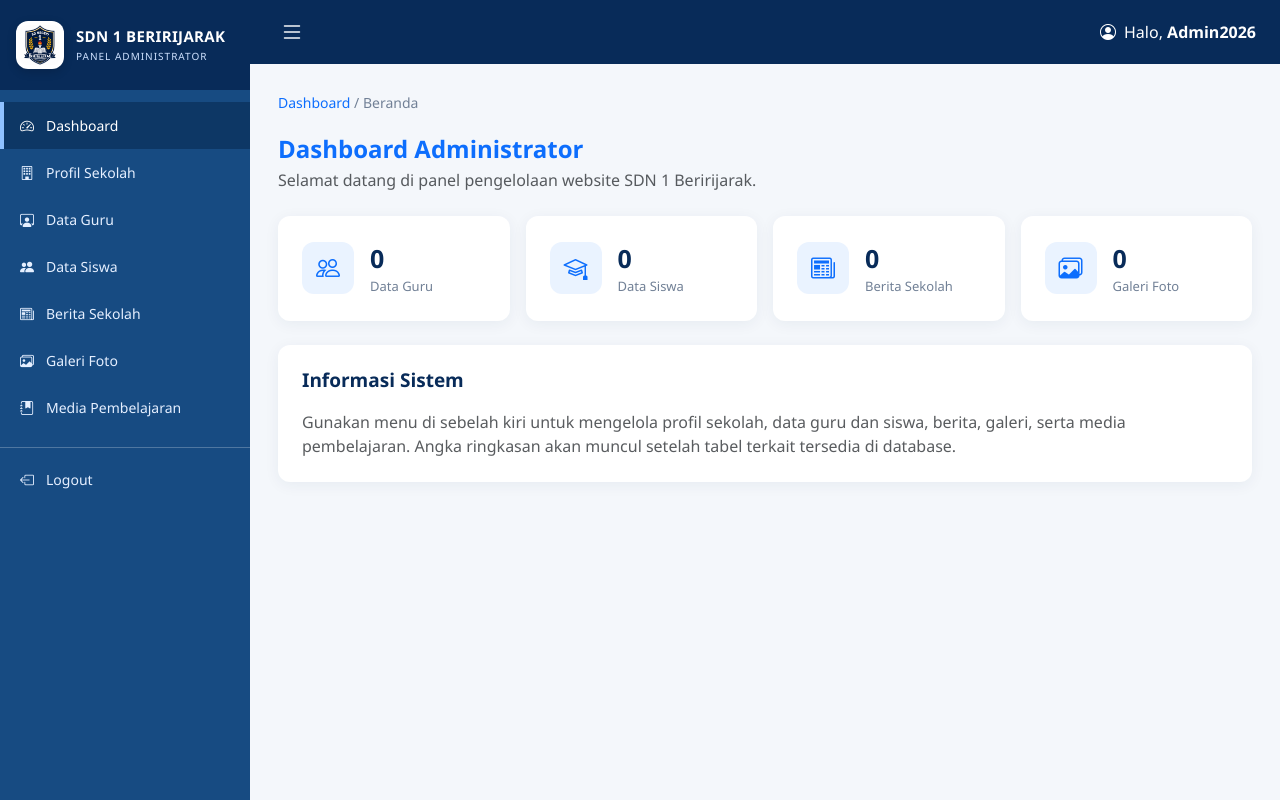
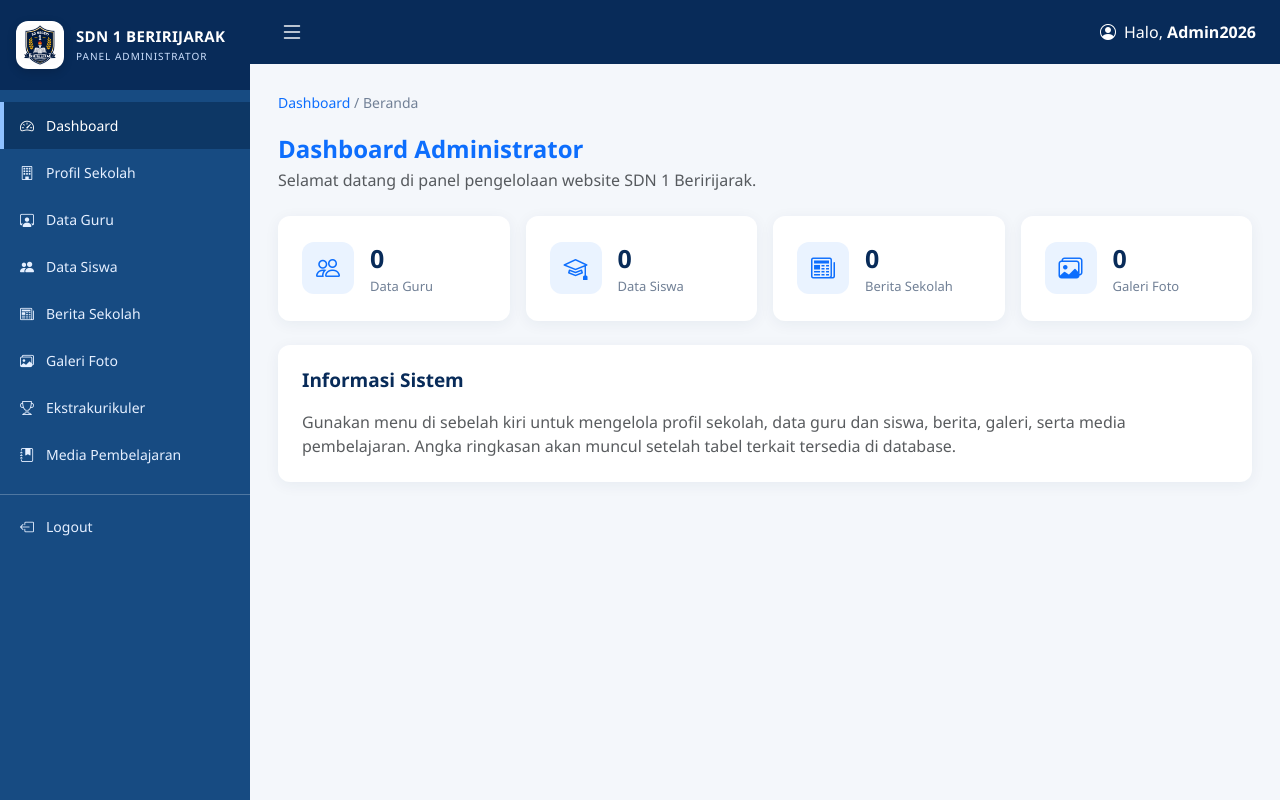
Before and after one commit to rialatifa72-coder/website-sdn1-beririjarak, a PHP site: page /dashboard_admin.php in a window 1280 px wide. Run offline with PHP 8.4, Linux system fonts and the light colour scheme; a user stored in the database is signed in; data that the repository does not hold is empty.

Commit message:
Add extracurricular menu to admin dashboard

```diff
--- a/dashboard_admin.php
+++ b/dashboard_admin.php
@@ -7,7 +7,7 @@ if (!isset($_SESSION["username"])) {
 require_once __DIR__ . "/koneksi.php";
 
 $namaAdmin = $_SESSION["username"];
-$allowedPages = ["beranda", "profil", "guru", "siswa", "berita", "galeri", "media"];
+$allowedPages = ["beranda", "profil", "guru", "siswa", "berita", "galeri", "ekstrakurikuler", "media"];
 $page = $_GET["page"] ?? "beranda";
 if (!in_array($page, $allowedPages, true)) {
     $page = "beranda";
@@ -80,6 +80,7 @@ body{margin:0;font-family:'Segoe UI',Tahoma,sans-serif;background:var(--bg);colo
         <li class="<?= $page === "siswa" ? "active" : "" ?>"><a href="admin/data_siswa.php"><i class="bi bi-people-fill"></i>Data Siswa</a></li>
         <li class="<?= $page === "berita" ? "active" : "" ?>"><a href="admin/data_berita.php"><i class="bi bi-newspaper"></i>Berita Sekolah</a></li>
         <li class="<?= $page === "galeri" ? "active" : "" ?>"><a href="admin/data_galeri.php"><i class="bi bi-images"></i>Galeri Foto</a></li>
+        <li class="<?= $page === "ekstrakurikuler" ? "active" : "" ?>"><a href="dashboard_admin.php?page=ekstrakurikuler"><i class="bi bi-trophy"></i>Ekstrakurikuler</a></li>
         <li class="<?= $page === "media" ? "active" : "" ?>"><a href="dashboard_admin.php?page=media"><i class="bi bi-journal-bookmark-fill"></i>Media Pembelajaran</a></li>
         <li class="mt-3 pt-2 border-top border-light border-opacity-25"><a href="logout.php"><i class="bi bi-box-arrow-left"></i>Logout</a></li>
     </ul>
@@ -104,8 +105,8 @@ body{margin:0;font-family:'Segoe UI',Tahoma,sans-serif;background:var(--bg);colo
             <div class="card-custom"><h5 class="card-title-custom">Pengelolaan Profil Sekolah</h5><p class="text-muted mb-0">Bagian ini disiapkan untuk pengelolaan informasi umum, sambutan kepala sekolah, visi dan misi, serta fasilitas SDN 1 Beririjarak.</p></div>
         <?php else: ?>
             <?php
-            $titles = ["guru"=>"Data Guru","siswa"=>"Data Siswa","berita"=>"Berita Sekolah","galeri"=>"Galeri Foto","media"=>"Media Pembelajaran"];
-            $descriptions = ["guru"=>"Kelola informasi guru dan tenaga kependidikan.","siswa"=>"Kelola data peserta didik SDN 1 Beririjarak.","berita"=>"Kelola berita, kegiatan, dan pengumuman sekolah.","galeri"=>"Kelola dokumentasi foto kegiatan sekolah.","media"=>"Kelola materi, video pembelajaran, dan latihan soal."];
+            $titles = ["guru"=>"Data Guru","siswa"=>"Data Siswa","berita"=>"Berita Sekolah","galeri"=>"Galeri Foto","ekstrakurikuler"=>"Ekstrakurikuler","media"=>"Media Pembelajaran"];
+            $descriptions = ["guru"=>"Kelola informasi guru dan tenaga kependidikan.","siswa"=>"Kelola data peserta didik SDN 1 Beririjarak.","berita"=>"Kelola berita, kegiatan, dan pengumuman sekolah.","galeri"=>"Kelola dokumentasi foto kegiatan sekolah.","ekstrakurikuler"=>"Kelola informasi kegiatan ekstrakurikuler SDN 1 Beririjarak.","media"=>"Kelola materi, video pembelajaran, dan latihan soal."];
             ?>
             <div class="card-custom"><h5 class="card-title-custom"><?= $titles[$page] ?></h5><p class="text-muted mb-0"><?= $descriptions[$page] ?></p><div class="alert alert-info mt-4 mb-0"><i class="bi bi-info-circle me-2"></i>Halaman ini sudah terhubung dengan navigasi dashboard. Fitur tambah, ubah, hapus, dan penyimpanan database akan diaktifkan pada tahap pengembangan berikutnya.</div></div>
         <?php endif; ?>
```
